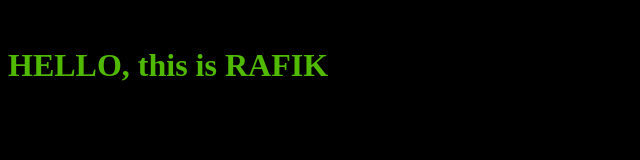
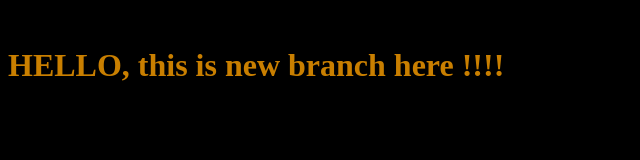
Before and after one commit to RAFIK-06/muproject, a plain HTML site: page index.html in a window 1280 px wide. Shown: the whole page, without its empty margins (0-640 px from the left). Drawn offline with Linux system fonts and the light colour scheme.

Commit message:
modification index & style

```diff
--- a/index.html
+++ b/index.html
@@ -8,7 +8,7 @@
     <link rel="stylesheet" href="style.css">
 </head>
 <body>
-    <h1>HELLO, this is RAFIK</h1>
+    <h1>HELLO, this is new branch here !!!!</h1>
     <script src="app.js"></script>
 </body>
 </html>
--- a/style.css
+++ b/style.css
@@ -1,6 +1,6 @@
 h1{
-    color: rgb(80, 185, 4);
+    color: rgb(201, 127, 0);
 }
 body{
-    background-color: black;
+    background-color: rgb(0, 0, 0);
 }
```
